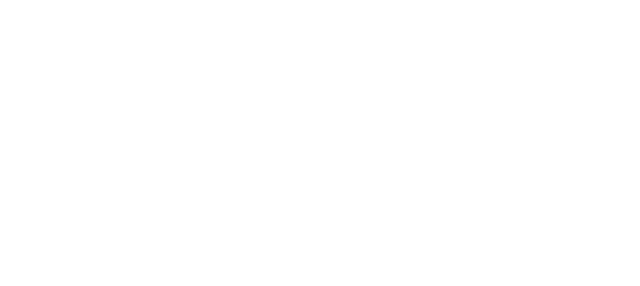
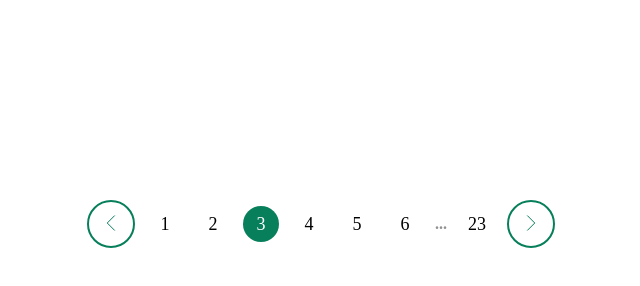
Before and after one commit to pitterpereira/web-components, a plain HTML site: page pagination/index.html in a window 1280 px wide. Shown: the whole page, without its empty margins (319-959 px from the left). Drawn offline with Linux system fonts and the light colour scheme.

Commit message:
Finalização do Pagination

```diff
--- a/pagination/index.html
+++ b/pagination/index.html
@@ -9,6 +9,50 @@
 
     <link rel="stylesheet" href="./style.css" />
   </head>
-
+  <body>
+    <div class="pagination">
+      <button class="btn">
+        <svg
+          xmlns="http://www.w3.org/2000/svg"
+          fill="none"
+          class="btn-icon"
+          viewBox="0 0 24 24"
+          strokeWidth="{1.5}"
+          stroke="currentColor"
+          className="w-6 h-6"
+        >
+          <path
+            strokeLinecap="round"
+            strokeLinejoin="round"
+            d="M15.75 19.5L8.25 12l7.5-7.5"
+          />
+        </svg>
+      </button>
+      <a href="#" class="page-link">1</a>
+      <a href="#" class="page-link">2</a>
+      <a href="#" class="page-link page-link--current">3</a>
+      <a href="#" class="page-link">4</a>
+      <a href="#" class="page-link">5</a>
+      <a href="#" class="page-link">6</a>
+      <span class="dots">...</span>
+      <a href="#" class="page-link">23</a>
+      <button class="btn">
+        <svg
+          xmlns="http://www.w3.org/2000/svg"
+          fill="none"
+          class="btn-icon"
+          viewBox="0 0 24 24"
+          strokeWidth="{1.5}"
+          stroke="currentColor"
+          className="w-6 h-6"
+        >
+          <path
+            strokeLinecap="round"
+            strokeLinejoin="round"
+            d="M8.25 4.5l7.5 7.5-7.5 7.5"
+          />
+        </svg>
+      </button>
+    </div>
   </body>
 </html>
--- a/pagination/style.css
+++ b/pagination/style.css
@@ -3,3 +3,72 @@
   padding: 0;
   box-sizing: border-box;
 }
+
+body {
+  display: flex;
+  justify-content: center;
+}
+
+.pagination {
+  margin-top: 200px;
+  display: flex;
+  align-items: center;
+  gap: 12px;
+}
+
+.btn {
+  width: 48px;
+  height: 48px;
+
+  border: 2px solid #087f5b;
+  border-radius: 50%;
+
+  background: none;
+
+  cursor: pointer;
+}
+
+.btn:hover {
+  background-color: #087f5b;
+}
+
+/* Altera as cores dos botões laterais */
+.btn:hover .btn-icon {
+  stroke: #fff;
+}
+
+.btn-icon {
+  height: 24px;
+  width: 24px;
+  stroke: #087f5b;
+}
+
+.page-link:link,
+.page-link:visited {
+  height: 36px;
+  width: 36px;
+
+  font-size: 18px;
+  color: black;
+  text-decoration: none;
+
+  display: inline-block; /* Permitir a alteração de width e height */
+
+  border-radius: 50%;
+
+  display: flex;
+  align-items: center;
+  justify-content: center;
+}
+
+.page-link:hover,
+.page-link:active,
+.page-link.page-link--current {
+  background-color: #087f5b;
+  color: #fff;
+}
+
+.dots {
+  color: #919191;
+  font-weight: bold;
+}
```
